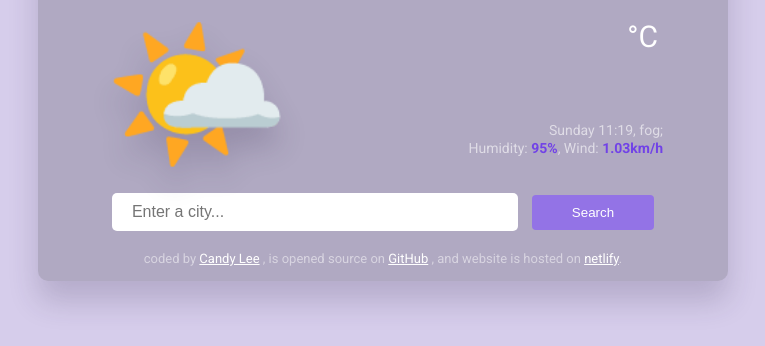
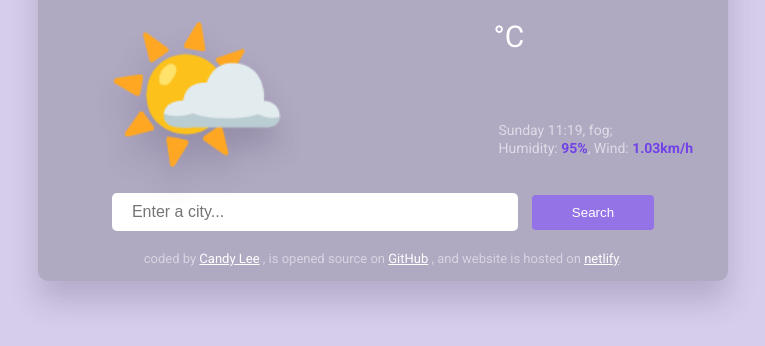
Before and after one commit to Candyylee/weather-app, a plain HTML site: page index.html in a window 1280 px wide. Shown: the part 148-494 px from the top of the page, without its empty margins (257-1022 px from the left). Drawn offline with nearby package versions, Linux system fonts and the light colour scheme; no server answers; a web font is replaced by a local one.

Commit message:
fixing current city positioning with CSS

```diff
--- a/src/style.css
+++ b/src/style.css
@@ -67,9 +67,6 @@ a {
   left: 30px;
 }
 .main-city-temperature {
-  text-align: right;
-  position: relative;
-  right: 30px;
   margin-top: 20px;
   line-height: 1;
 }
```
